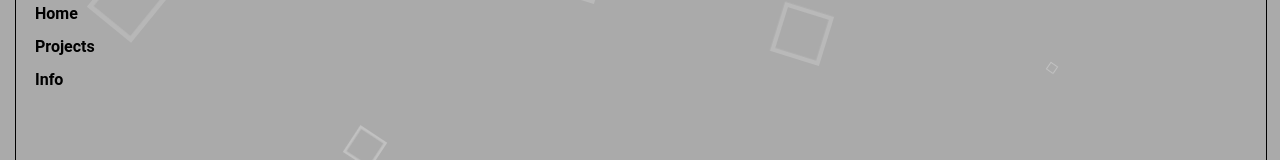
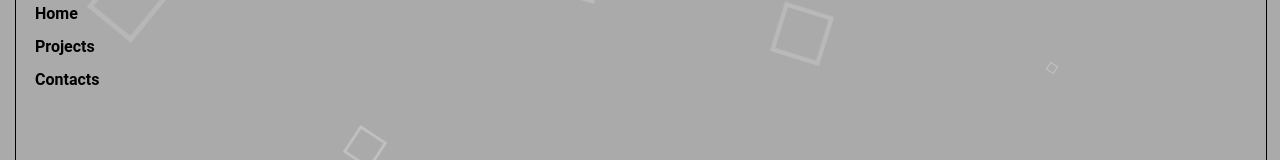
Before and after one commit to Poisedboy/portfolio, a React (Create React App) app: page / in a window 1280 px wide. Shown: the part 137-297 px from the top of the page. Built offline with nearby package versions, Linux system fonts and the light colour scheme.

Commit message:
corrected link

```diff
--- a/src/components/Info/Info.js
+++ b/src/components/Contacts/Contacts.js
@@ -1,10 +1,10 @@
 import React from "react";
-import './info.css';
+import './contacts.css';
 import instagram from '../../assets/instagram.png';
 import phone from '../../assets/phone.png';
 import linkedin from '../../assets/linkedin.png';
 
-const Info = () => {
+const Contacts = () => {
     return (
         <div className="info">
             <div className="text">
@@ -42,4 +42,4 @@ const Info = () => {
     );
 };
 
-export default Info;
+export default Contacts;
--- a/src/components/Info/info.css
+++ b/src/components/Contacts/contacts.css
@@ -1,4 +1,5 @@
 .info {
+    font-family: "Roboto", sans-serif;
     max-width: 200px;
     max-height: 100%;
     position: absolute;
--- a/src/components/NavBar/NavBar.js
+++ b/src/components/NavBar/NavBar.js
@@ -10,7 +10,7 @@ const NavBar = () => {
             <div className="links">
                 <NavLink to='/'>Home</NavLink>
                 <NavLink to='/projects'>Projects</NavLink>
-                <NavLink to='/info'>Info</NavLink>
+                <NavLink to='/contacts'>Contacts</NavLink>
             </div>
         </div>
     )
--- a/src/routes/RoutesPath.js
+++ b/src/routes/RoutesPath.js
@@ -1,6 +1,6 @@
 import { Routes, Route } from "react-router-dom";
 import Home from "../components/Home/Home";
-import Info from "../components/Info/Info";
+import Contacts from "../components/Contacts/Contacts";
 import Projects from '../components/Projects/Projects';
 
 export default function RoutePath() {
@@ -8,7 +8,7 @@ export default function RoutePath() {
         <Routes>
             <Route path='/' element={<Home />} />
             <Route path='projects' element={<Projects />} />
-            <Route path='info' element={<Info />} />
+            <Route path='contacts' element={<Contacts />} />
         </Routes>
     );
 };
```
